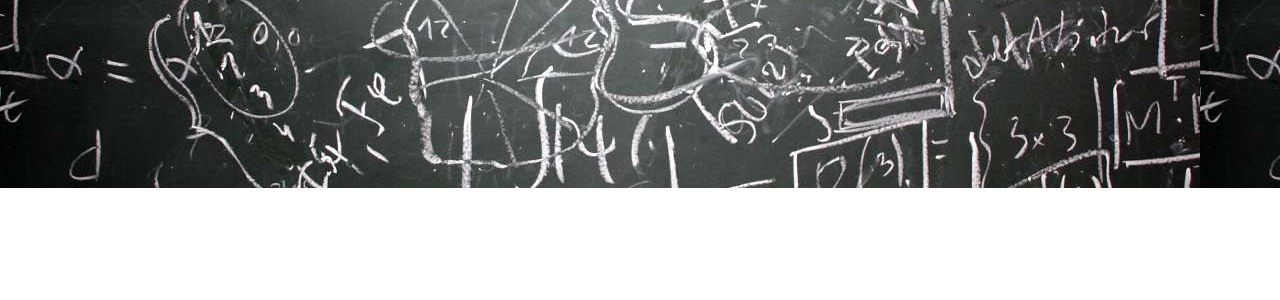
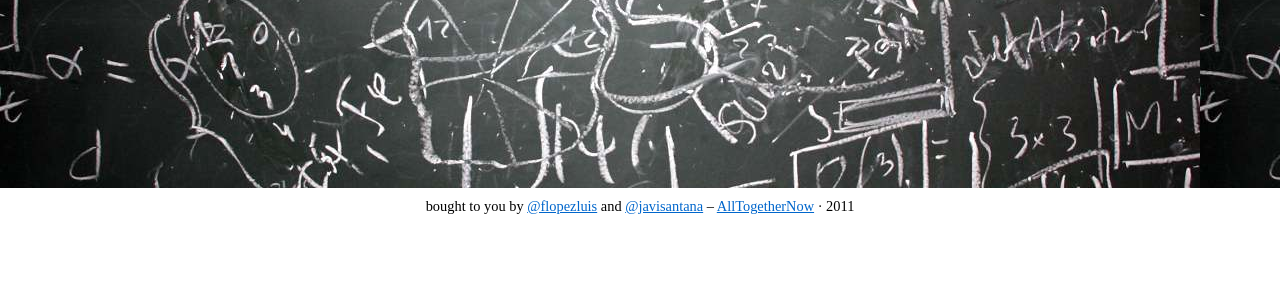
Before and after one commit to javisantana/whitebrd.me, a Python web app: template src/templates/index.html in a window 1280 px wide. Shown: the part 412-712 px from the top of the page. Run offline with Jinja, Linux system fonts and the light colour scheme; the template is opened without the code that fills it, so the values that code supplies are empty; some libraries are stand-ins or nearby versions.

Commit message:
added copyright

```diff
--- a/src/static/css/master.css
+++ b/src/static/css/master.css
@@ -157,7 +157,6 @@ body, html {
   color: #F2F2F2;
 }
 
-/*text-shadow: 0 1px 0 rgba(255, 255, 255, .5);*/
 
 #steps {
     margin-top: 15px;
@@ -184,3 +183,16 @@ body, html {
     color: white;
     margin-right: 10px;
 }
+
+#header  {
+    text-align: center;
+    margin-top: 10px;
+}
+
+#header p {
+    font-size: 0.9em;
+    /*text-shadow: 0 1px 0 rgba(0, 0, 0, .5);*/
+}
+#header a{
+    color: #06c;
+}
--- a/src/templates/index.html
+++ b/src/templates/index.html
@@ -45,6 +45,9 @@
                 <a href="#" id="go_board" style="display:none">new board</a>
                 </div>
             </div>
+            <div id="header">
+                <p>bought to you by <a href="http://twitter.com/flopezluis">@flopezluis</a> and <a href="http://twitter.com/javisantana">@javisantana</a> &ndash; <a href="http://alltogether.es">AllTogetherNow</a> · 2011</p>
+            </div>
         </div>
     </div>
     </body>
```
